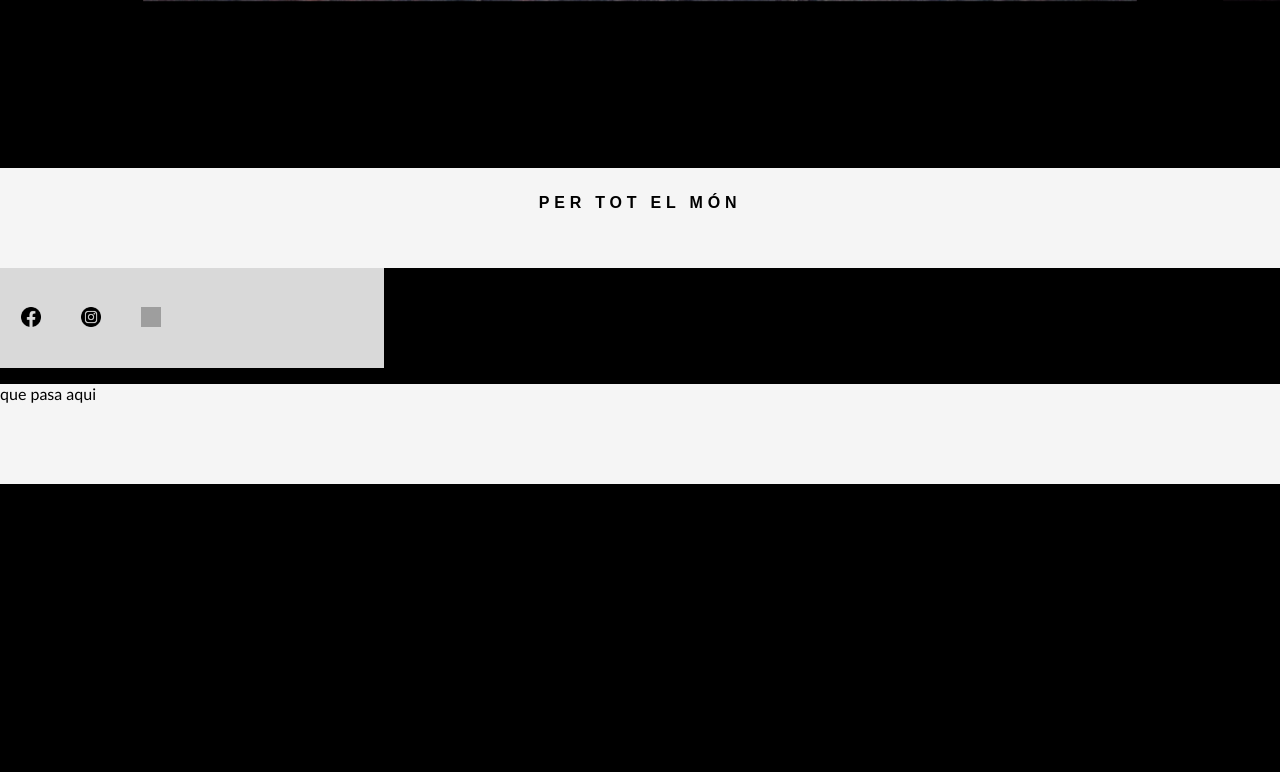
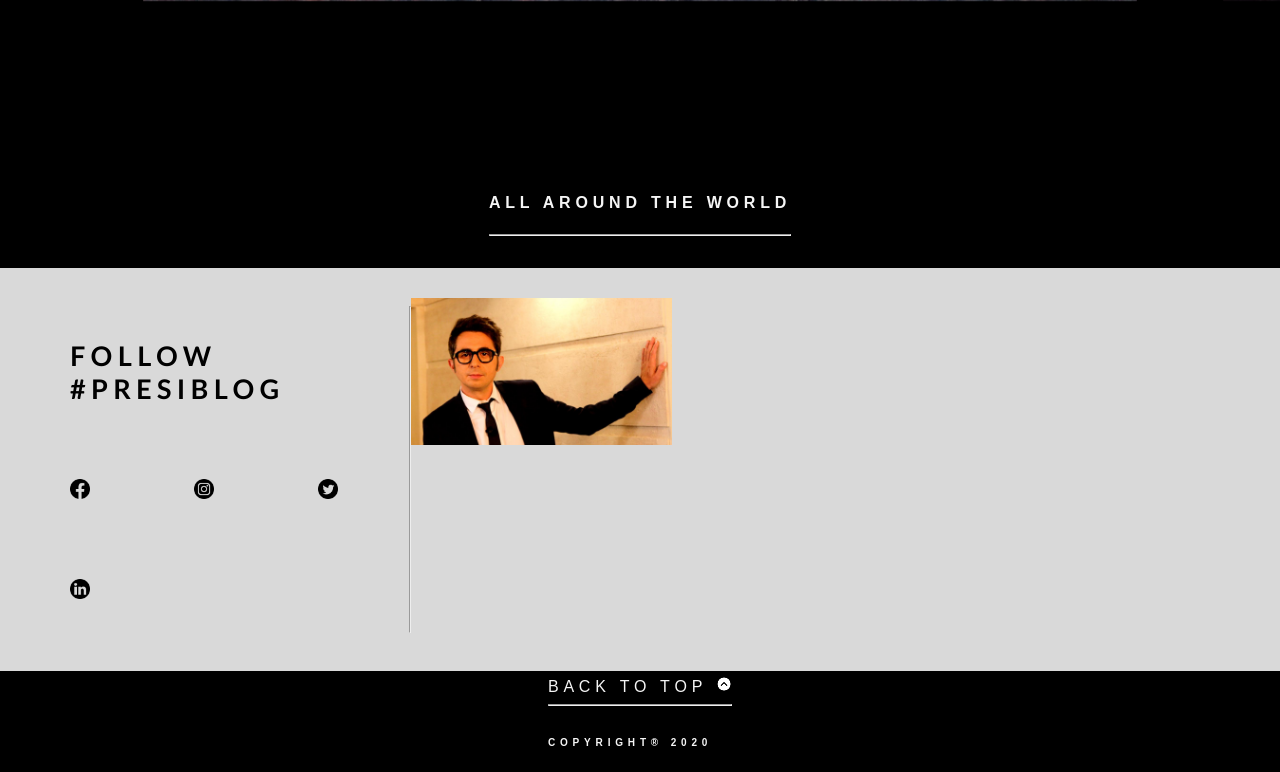
Before and after one commit to alex21bmx/PT2PresiAndCompany, a PHP site: page / in a window 1280 px wide. Shown: the part 1390-2162 px from the top of the page. Before the commit the page ends 1874 px from the top, so only its background shows below. Run offline with PHP 8.4, Linux system fonts and the light colour scheme; grey boxes are pictures that could not be loaded.

Commit message:
footerBertoTermnado

```diff
--- a/css/estils.css
+++ b/css/estils.css
@@ -143,33 +143,70 @@ body {
 
 #upFooter{
     font-family: 'Raleway', Arial, sans-serif;
-    color: black;
+    color: whitesmoke;
     letter-spacing: 0.3em;
     display:flex;
-    background-color: whitesmoke;
+    background-color: black;
     width: 100%;
     height: 100px;
     justify-content: center;
 }
 #ptem{
+    align-items: center;
     margin-top: 5px;
 }
 
-#izquierdaFooter{
+#otro{
+  margin-left: 50px;
+  font-size: 27px;
+  letter-spacing: 0.2em;
+}
+#centroFooter{
+    display: flex;
+    justify-content: center;
     background-color: #d9d9d9;
-    width:30%;
-    display: flex;
-    justify-content: flex-start;
+    border-top: 30px solid #d9d9d9;
+    border-bottom: 30px solid #d9d9d9;
+    border-left: 20px solid #d9d9d9;
 }
 
+#backToTop{
+    font-family: 'Raleway', Arial, sans-serif;
+    color: whitesmoke;
+    letter-spacing: 0.3em;
+    display: flex;
+    background-color: black;
+    width: 100%;
+    height: 100px;
+    justify-content: center;
+}
+
+#backToTopBttn{
+  background-color: black;
+  height: 100px;
+  width: 120px;
+  font-size: 16px;
+  text-decoration: none;
+  color: whitesmoke;
+}
+#cositas{
+  color: whitesmoke;
+  font-size: 15px;
+  display: flex;
+
+}
+
+#berto{
+  justify-content: right;
+  width: 30%;
+}
 .footerBttn{
     color: white;
     height: 100px;
-    width: 60px;
+    width: 120px;
     background-color:#d9d9d9;
+    outline: none;
     border: none;
-    border-left: 2px solid #d9d9d9;
-    outline: none;
 }
 #socialBttn{
     height: 20px;
--- a/extra/footer.php
+++ b/extra/footer.php
@@ -2,24 +2,41 @@
 <div id="footer">
     <div id="upFooter">
         <div id="ptem">
-            <h4>PER TOT EL MÓN<h4>
+            <h4>ALL AROUND THE WORLD<h4>
+            <hr></hr>
         </div>
     </div>
     </div>
     <!--IZQUIERDA FOOTER-->
-    <div id="izquierdaFooter">
+    <div id="centroFooter">
+        <div id="ptem">
+                <div>
+                    <div id="otro">
+                        <h4>FOLLOW #PRESIBLOG</h4>
+                    </div>
+                        <button class="footerBttn" onclick=""><img id="socialBttn" src="./src/fb.png" alt=""></button>
 
-            <button class="footerBttn" onclick=""><img id="socialBttn" src="./src/fb.png" alt=""></button>
+                        <button class="footerBttn" onclick=""><img id="socialBttn" src="./src/instagram.png" alt=""></button>
 
+                        <button class="footerBttn" onclick=""><img id="socialBttn" src="./src/twitter.png" alt=""></button>
 
-            <button class="footerBttn" onclick=""><img id="socialBttn" src="./src/instagram.png" alt=""></button>
+                        <button class="footerBttn" onclick=""><img id="socialBttn" src="./src/linkedIn.png" alt=""></button>
+                </div>
+        </div>
+        <hr></hr>
+        <div>
+            <img id="berto" src="./src/berto.jpeg" alt="">
+        </div>
+    </div>
 
+    <div id="backToTop">
+        <div id="ptem">
+            <a id="backToTopBttn" href="#">BACK TO TOP <img src="./src/back.png" alt=""></a>
+            <hr></hr>
+            <div id="cositas">
+                <h6>COPYRIGHT® 2020</h6>
+            </div>
+        </div>
+    </div>
 
-            <button class="footerBttn" onclick=""><img id="socialBttn" src="./src/key.ico" alt=""></button>
-
-    </div>
-    <!--DERECHA FOOTER-->
-    <div id="derechaFooter">
-        <p> que pasa aqui</p>
-    </div>
 </div>
```
Also changed, not shown: src/back.png (added), src/berto.jpeg (added), src/linkedIn.png (added), src/twitter.png (added).
